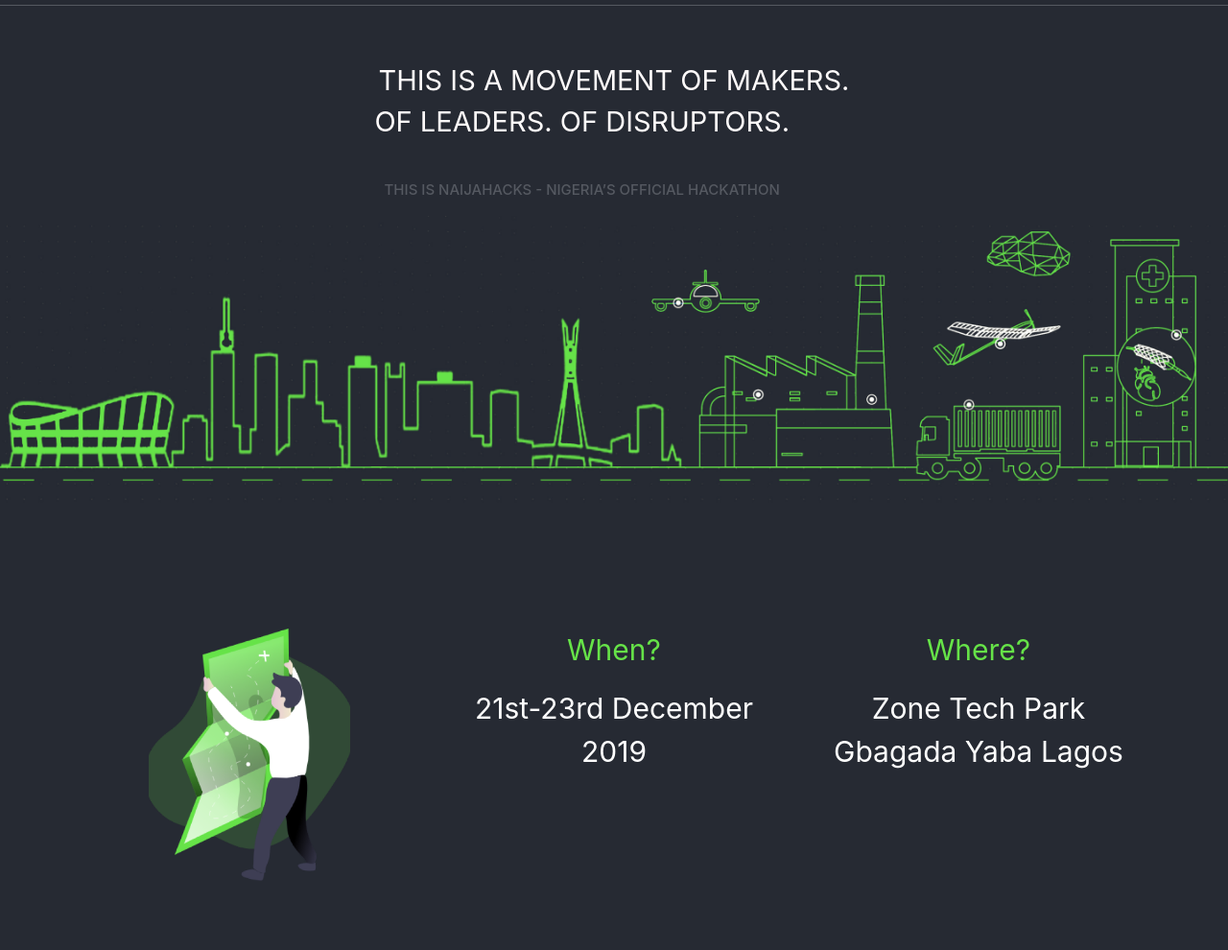
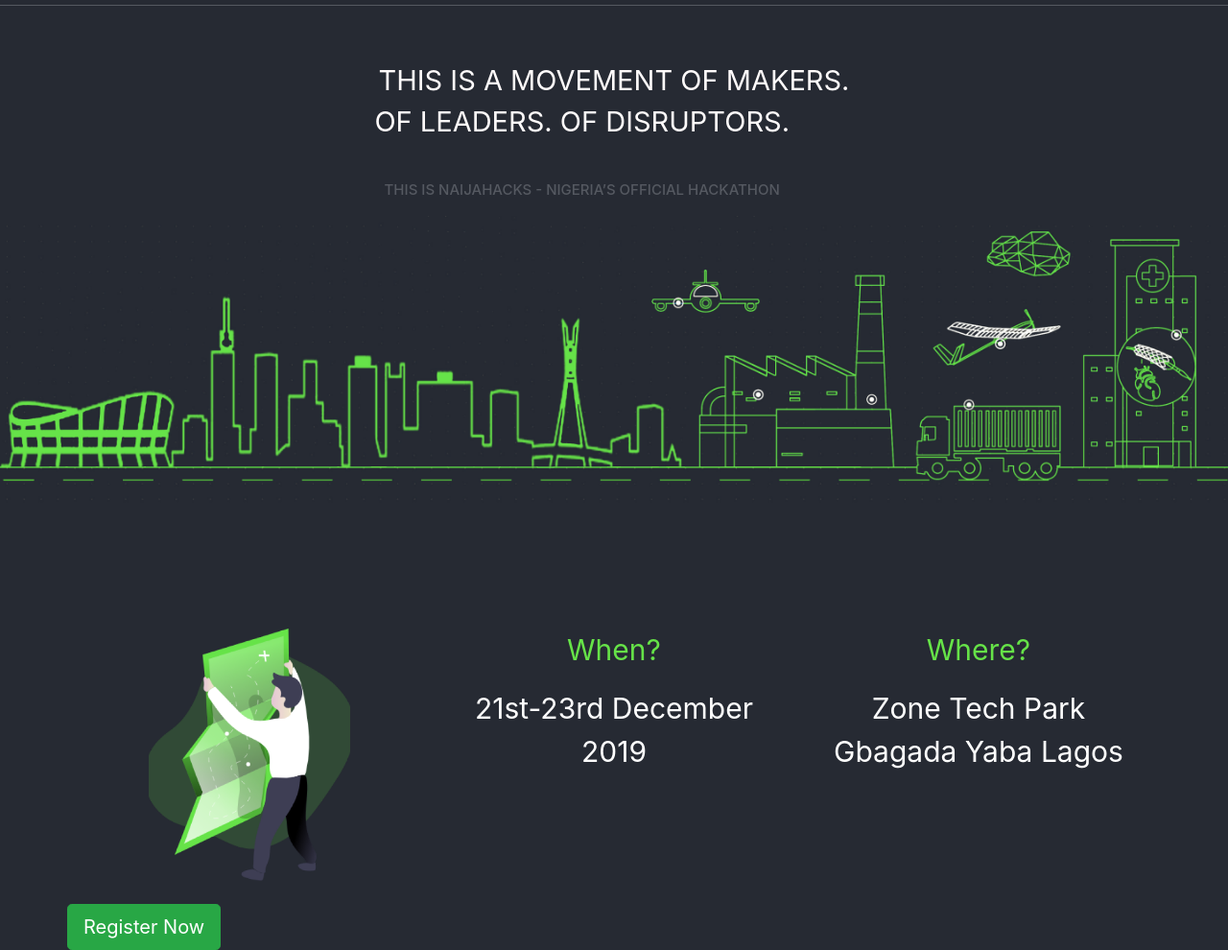
Before and after one commit to NaijaHacks/naijahacks.com, a website built with webpack: page src/public/index.html in a window 1280 px wide. Shown: the part 97-1087 px from the top of the page at 96% size. Before the commit the page ends 1015 px from the top, so only its background shows below. Built offline with nearby package versions, Linux system fonts and the light colour scheme.

Commit message:
Added Registration button

```diff
--- a/src/public/index.html
+++ b/src/public/index.html
@@ -92,6 +92,11 @@
 		<center><p class="venue">Zone Tech Park Gbagada Yaba Lagos</p></center>
 	      </div>
      </div>
+    </div><br>
+    <div class="container">
+      <div class="row">
+        <a class="btn btn-lg btn-success reg-btn" href="naijahacks.com/signup">Register Now</a>
+      </div>
     </div>
      <script src="https://ajax.googleapis.com/ajax/libs/jquery/3.4.1/jquery.min.js"></script>
      <script src="https://maxcdn.bootstrapcdn.com/bootstrap/4.3.1/js/bootstrap.min.js"></script>
```
Lines whose indentation alone changed are shown as unchanged.
